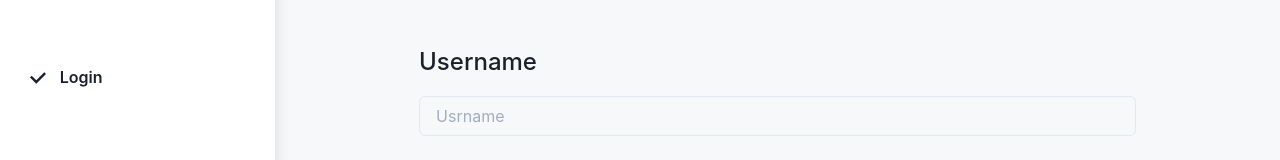
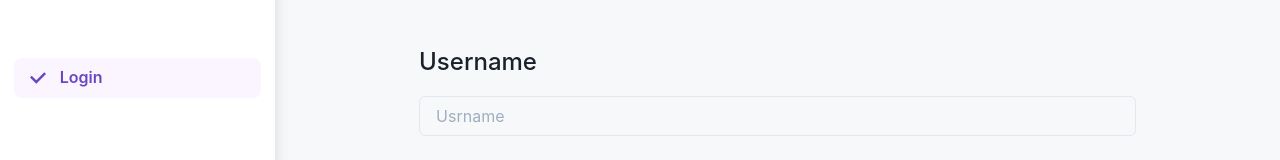
Before and after one commit to farbs03/nextech-client, a React (Create React App) app: page /insights in a window 1280 px wide. Shown: the part 151-311 px from the top of the page. Built offline with nearby package versions, Linux system fonts and the light colour scheme.

Commit message:
Fixed highlighting bug

```diff
--- a/src/Components/SideNav.js
+++ b/src/Components/SideNav.js
@@ -108,13 +108,13 @@ const Nav = ({toggleDark}) => {
 
     })
 
+    const path = useLocation().pathname
     useEffect(() => {
-        setSelected("/tasks")
+        setSelected(JSON.parse(localStorage.getItem('userData')).name == "Not Logged In" ? "/login" : path)
     }, [JSON.parse(localStorage.getItem('userData')).name])
 
 
 
-    const path = useLocation().pathname
     const defaultPath = path === "/" ? NavKeys[0].link : path
     const [selected,setSelected] = useState(defaultPath)
 
@@ -281,6 +281,7 @@ const Nav = ({toggleDark}) => {
                                     <span onClick={() => {
                                             SetData({...data, name:"Not Logged In"})
                                             window.location.reload()
+
                                         }}>
                                         <NavIconButton Icon={<LogoutOutlined />}/>
                                     </span>
```
